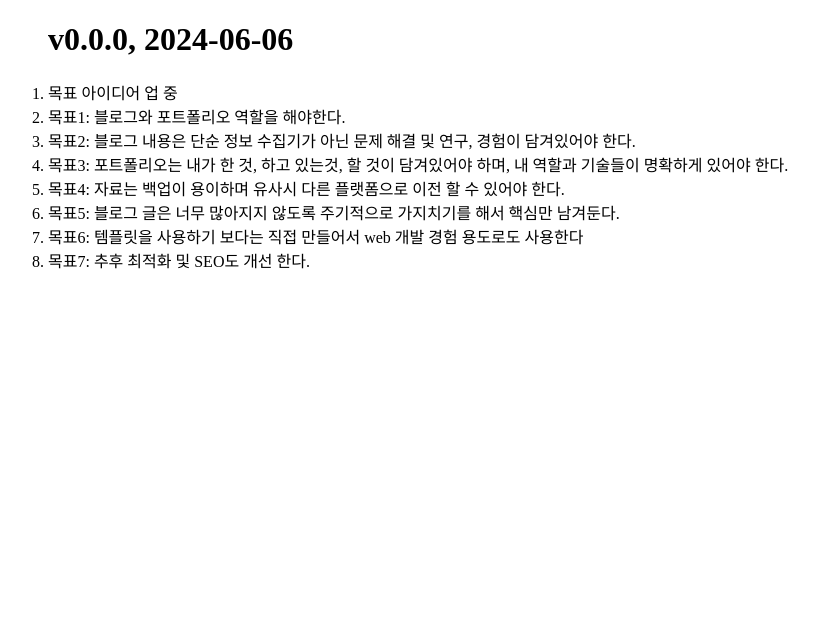
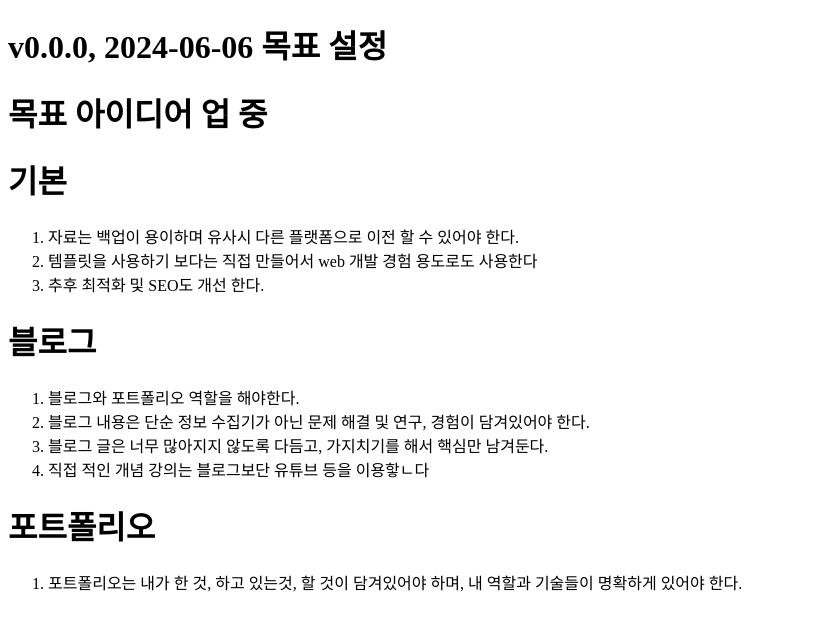
Before and after one commit to arrilab/arrilab.github.io, a plain HTML site: page index.html in a window 1280 px wide. Shown: the whole page, without its empty margins (0-836 px from the left). Drawn offline with Linux system fonts and the light colour scheme.

Commit message:
edit goal

```diff
--- a/index.html
+++ b/index.html
@@ -6,16 +6,27 @@
     <title>아리랩 개발 블로그</title>
 </head>
 <body>
+    <h1>v0.0.0, 2024-06-06 목표 설정</h1>
+    <h1>목표 아이디어 업 중</h1>
+
+    <h1>기본</h1>
     <ol>
-        <h1>v0.0.0, 2024-06-06</h1>
-        <li>목표 아이디어 업 중 </li>
-        <li>목표1: 블로그와 포트폴리오 역할을 해야한다. </li>
-        <li>목표2: 블로그 내용은 단순 정보 수집기가 아닌 문제 해결 및 연구, 경험이 담겨있어야 한다. </li>
-        <li>목표3: 포트폴리오는 내가 한 것, 하고 있는것, 할 것이 담겨있어야 하며, 내 역할과 기술들이 명확하게 있어야 한다.</li>
-        <li>목표4: 자료는 백업이 용이하며 유사시 다른 플랫폼으로 이전 할 수 있어야 한다.</li>
-        <li>목표5: 블로그 글은 너무 많아지지 않도록 주기적으로 가지치기를 해서 핵심만 남겨둔다.</li>
-        <li>목표6: 템플릿을 사용하기 보다는 직접 만들어서 web 개발 경험 용도로도 사용한다</li>
-        <li>목표7: 추후 최적화 및 SEO도 개선 한다. </li>
+        <li>자료는 백업이 용이하며 유사시 다른 플랫폼으로 이전 할 수 있어야 한다.</li>
+        <li>템플릿을 사용하기 보다는 직접 만들어서 web 개발 경험 용도로도 사용한다</li>
+        <li>추후 최적화 및 SEO도 개선 한다. </li>
+    </ol>
+
+    <h1>블로그</h1>
+    <ol>
+        <li>블로그와 포트폴리오 역할을 해야한다.</li>
+        <li>블로그 내용은 단순 정보 수집기가 아닌 문제 해결 및 연구, 경험이 담겨있어야 한다.</li>
+        <li>블로그 글은 너무 많아지지 않도록 다듬고, 가지치기를 해서 핵심만 남겨둔다.</li>
+        <li>직접 적인 개념 강의는 블로그보단 유튜브 등을 이용핳ㄴ다</li>
+    </ol>
+
+    <h1>포트폴리오</h1>
+    <ol>
+        <li>포트폴리오는 내가 한 것, 하고 있는것, 할 것이 담겨있어야 하며, 내 역할과 기술들이 명확하게 있어야 한다.</li>
     </ol>
 </body>
 </html>
```
